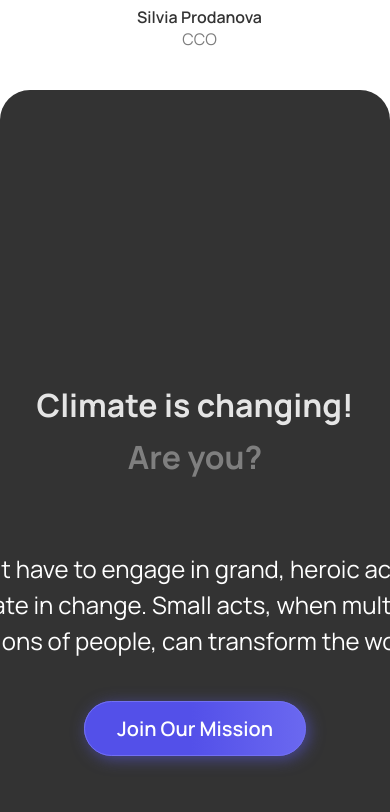
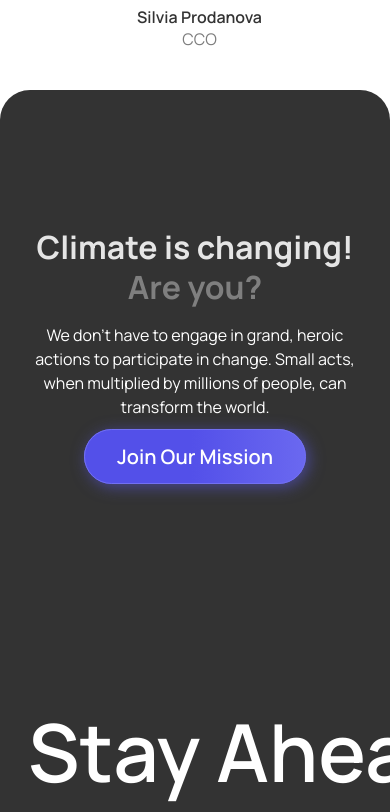
Before and after one commit to UwaVerdeNGO/web-site, a React (Create React App) app: page / in a window 390 px wide. Shown: the part 5612-6424 px from the top of the page. Built offline with nearby package versions, Linux system fonts and the light colour scheme.

Commit message:
Change climate changing section

```diff
--- a/src/components/footer/index.tsx
+++ b/src/components/footer/index.tsx
@@ -7,7 +7,6 @@ import whiteArrow from 'assets/icons/whiteArrowFoward.png';
 export const Footer: FC = () => {
   return (
     <div className={styles.wrapper}>
-      {/* <hr className={styles.hrLine} /> */}
       <Spacer className={styles.topSpacer} />
       <div className={styles.topDivision}>
         <div className={styles.newsLetter}>
--- a/src/sections/ClimateIsChanging/styles.module.scss
+++ b/src/sections/ClimateIsChanging/styles.module.scss
@@ -5,30 +5,25 @@
   flex-direction: column;
   align-items: center;
   justify-content: center;
-  height: 900px;
+  height: 522px;
   background: #333333;
   border-radius: 30px 30px 0 0;
-
-  @media screen and (max-width: 1024px) {
-    padding: 125px 16px 80px;
-  }
-  @media screen and (max-width: 660px) {
-    width: 100%;
+  @media only screen and (min-width: 1440px) {
+    height: 900px;
   }
 }
 
 .firstMessage,
 .secondMessage {
   font-family: $manrope;
-  font-size: 56px;
+  font-size: 32px;
   font-weight: 700;
   line-height: 100%;
   text-align: center;
   color: $white;
 
-  @media screen and (max-width: 1024px) {
-    font-size: 32px;
-    line-height: 44px;
+  @media screen and (min-width: 1440px) {
+    font-size: 56px;
   }
 }
 
@@ -42,20 +37,25 @@
   animation: subTitleAnimation 4s ease-in-out forwards,
     textBlinker 3s infinite 1.5s;
   opacity: 0;
-  margin-bottom: 16px;
+  margin-bottom: 20px;
 
-  @media screen and (max-width: 1024px) {
-    margin-bottom: 72px;
+  @media screen and (min-width: 1440px) {
+    margin-bottom: 16px;
   }
 }
 .thirdMessage {
   font-family: $manrope;
   font-weight: 400;
-  font-size: 24px;
+  font-size: 16px;
   text-align: center;
-  width: 608px;
-  margin-bottom: 56px;
+  width: 353px;
+  margin-bottom: 24px;
   color: $white;
+  @media only screen and (min-width: 1440px) {
+    font-size: 24px;
+    width: 608px;
+    margin-bottom: 56px;
+  }
 }
 
 .buttonWrapper {
```
